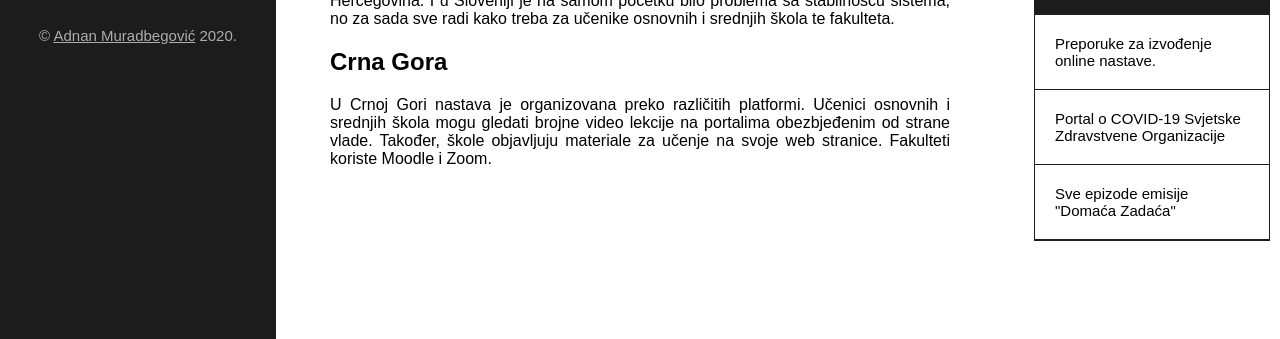
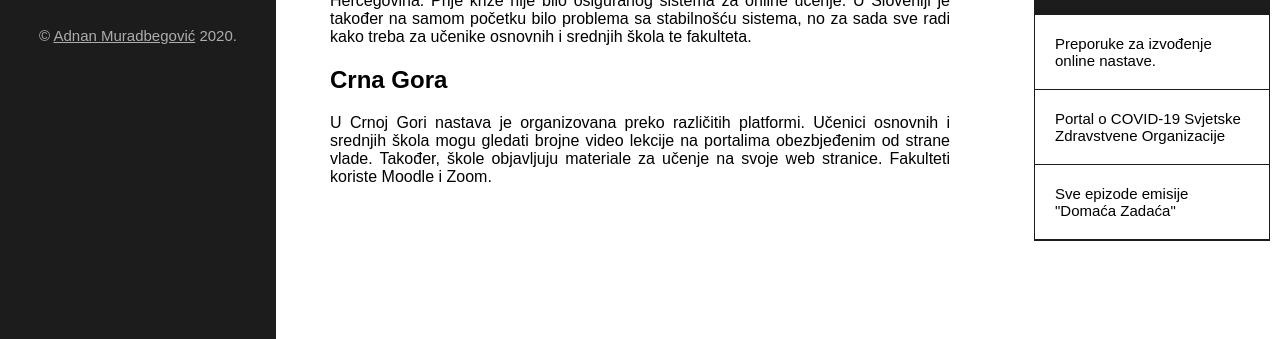
Before and after one commit to adnanmossbb/onlinenastava, a plain HTML site: page regija.html in a window 1280 px wide. Shown: the part 461-800 px from the top of the page. Drawn offline with Linux system fonts and the light colour scheme.

Commit message:
slovenija

```diff
--- a/regija.html
+++ b/regija.html
@@ -64,7 +64,8 @@
 	    </p>
 	    <h1 id="slo">Slovenija</h1>
 	    <p>
-		Slovenija je započela sa online nastavom kasnije nego što su Hrvatska i Bosna i Hercegovina. I u Sloveniji je na samom
+		Slovenija je započela sa online nastavom kasnije nego što su Hrvatska i Bosna i Hercegovina.
+		Prije krize nije bilo osiguranog sistema za online učenje. U Sloveniji je također na samom
 		početku bilo problema sa stabilnošću sistema, no za sada sve radi kako treba za učenike osnovnih i srednjih škola te
 		fakulteta.
 	    </p>
```
